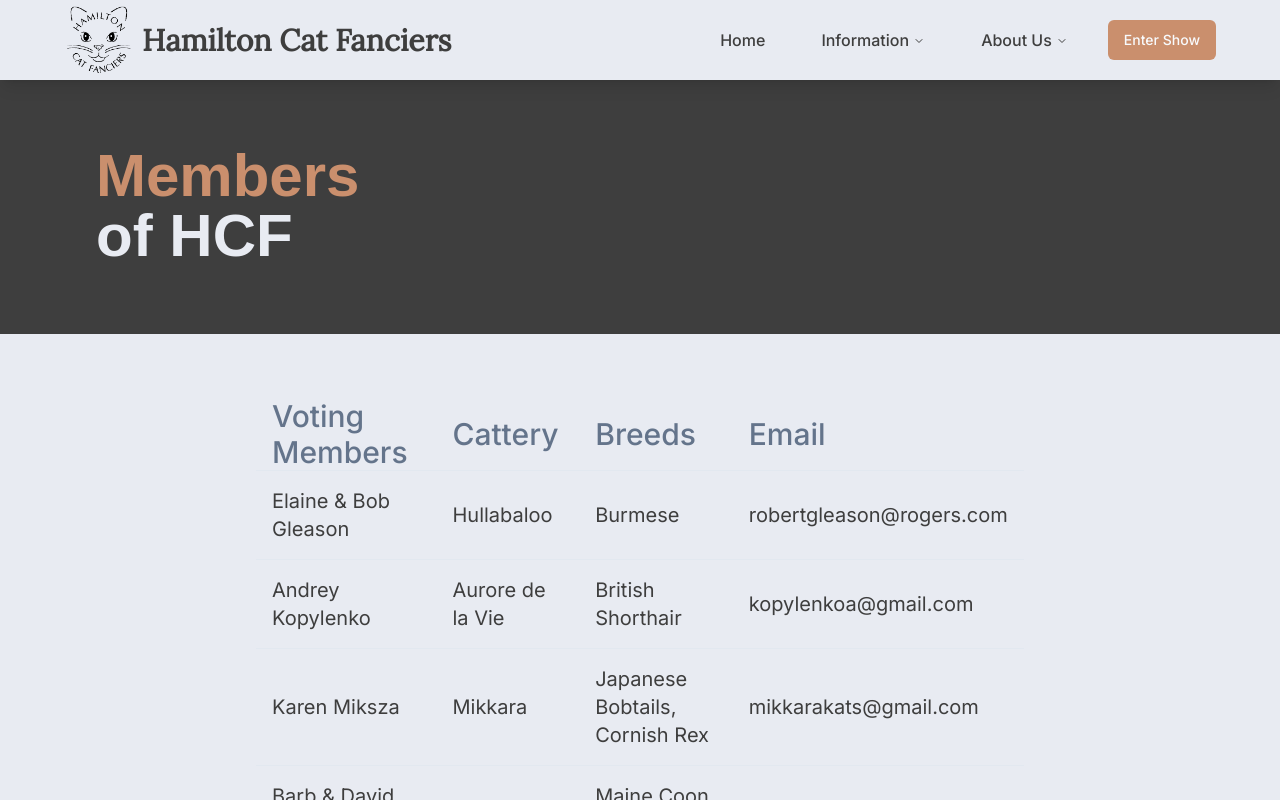
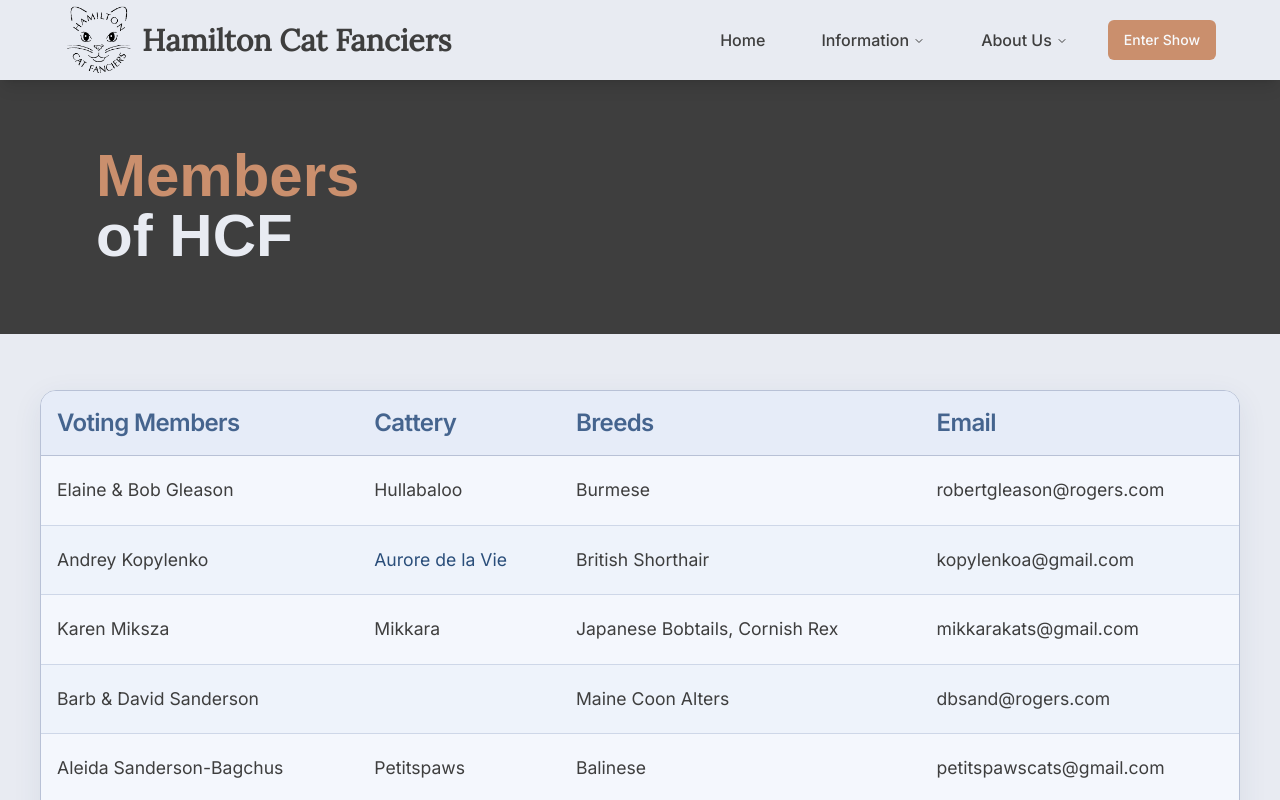
Before and after one commit to Sateral/hcf, a Next.js app: page /members in a window 1280 px wide. Shown: the top 800 px of the page. Built offline with nearby package versions, Linux system fonts and the light colour scheme; a web font is replaced by a local one.

Commit message:
Restyle members table with wider modern layout

```diff
--- a/app/(About Us)/members/page.tsx
+++ b/app/(About Us)/members/page.tsx
@@ -18,35 +18,53 @@
     <>
       <Hero pageTitle="Members" sub="of HCF" />
 
-      <section className="flex justify-center items-center sm:py-16 py-6 lg:px-64 px-2 bg-[#E8EBF2] text-secondaryBg">
+      <section className="flex justify-center items-center sm:py-14 py-6 px-3 sm:px-6 lg:px-10 bg-[#E8EBF2] text-secondaryBg">
+        <div className="w-full max-w-7xl rounded-2xl border border-[#B8C1D6] bg-[#F4F7FD] shadow-[0_8px_30px_rgba(44,69,108,0.08)] overflow-hidden">
+          <div className="overflow-x-auto">
             <Table>
-          <TableHeader>
-            <TableRow className="md:text-3xl text-2xl">
-              <TableHead>Voting Members</TableHead>
-              <TableHead>Cattery</TableHead>
-              <TableHead>Breeds</TableHead>
-              <TableHead>Email</TableHead>
+              <TableHeader className="bg-[#E6ECF8]">
+                <TableRow className="border-b border-[#B8C1D6] hover:bg-transparent">
+                  <TableHead className="py-4 text-xl md:text-2xl text-[#45648E] font-semibold tracking-tight">
+                    Voting Members
+                  </TableHead>
+                  <TableHead className="py-4 text-xl md:text-2xl text-[#45648E] font-semibold tracking-tight">
+                    Cattery
+                  </TableHead>
+                  <TableHead className="py-4 text-xl md:text-2xl text-[#45648E] font-semibold tracking-tight">
+                    Breeds
+                  </TableHead>
+                  <TableHead className="py-4 text-xl md:text-2xl text-[#45648E] font-semibold tracking-tight">
+                    Email
+                  </TableHead>
                 </TableRow>
               </TableHeader>
               <TableBody>
-            {members.map((member, index) => (
-              <TableRow key={member.name} className="md:text-xl text-lg">
-                <TableCell>{member.name}</TableCell>
-                <TableCell>
+                {members.map((member) => (
+                  <TableRow
+                    key={member.name}
+                    className="text-base md:text-[1.1rem] leading-relaxed border-b border-[#CED7E8] odd:bg-transparent even:bg-[#EEF3FB] hover:bg-[#E4ECF8]"
+                  >
+                    <TableCell className="py-4 md:py-5 align-middle">{member.name}</TableCell>
+                    <TableCell className="py-4 md:py-5 align-middle">
                       {member.link ? (
-                    <Link className="hover:text-blue-400" href={member.link}>
+                        <Link
+                          className="text-[#2A4E7A] decoration-[#2A4E7A]/50 underline-offset-2 hover:underline"
+                          href={member.link}
+                        >
                           {member.cattery}
                         </Link>
                       ) : (
                         member.cattery
                       )}
                     </TableCell>
-                <TableCell>{member.breed}</TableCell>
-                <TableCell className="w-0">{member.email}</TableCell>
+                    <TableCell className="py-4 md:py-5 align-middle">{member.breed}</TableCell>
+                    <TableCell className="py-4 md:py-5 align-middle whitespace-nowrap">{member.email}</TableCell>
                   </TableRow>
                 ))}
               </TableBody>
             </Table>
+          </div>
+        </div>
       </section>
     </>
   );
```
Lines whose indentation alone changed are shown as unchanged.
